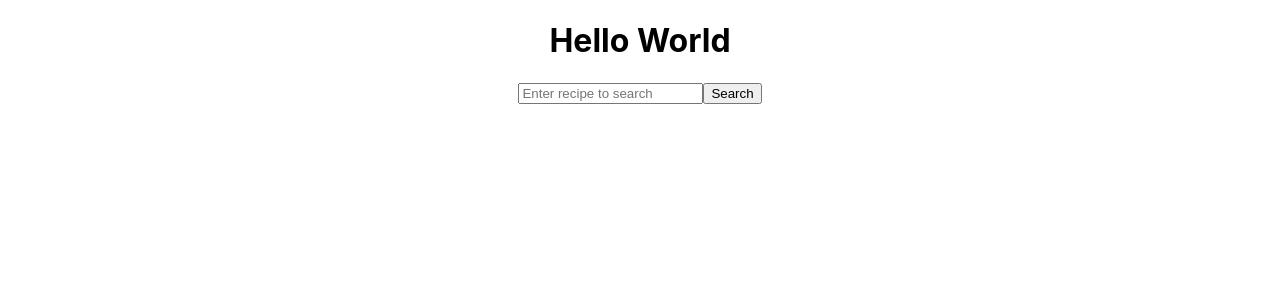
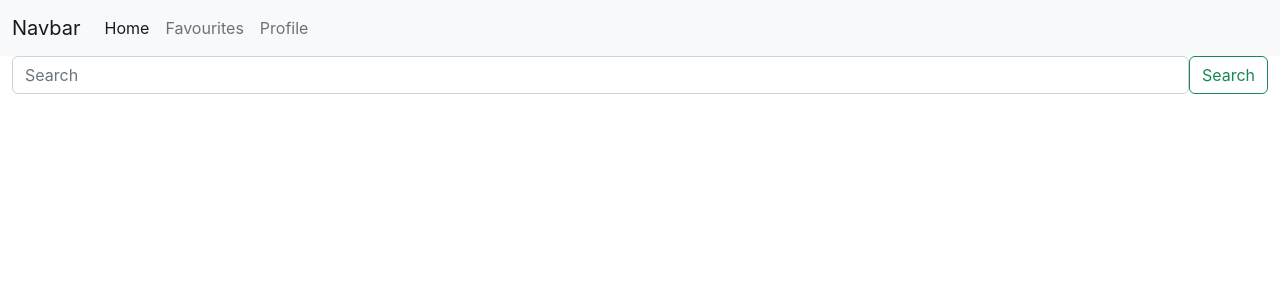
Before and after one commit to Rafael00X/Recipe-Finder, a React (Create React App) app: page / in a window 1280 px wide. Shown: the top 300 px of the page. Built offline with nearby package versions, Linux system fonts and the light colour scheme.

Commit message:
Implemented Bootstrap and added components

```diff
--- a/public/index.html
+++ b/public/index.html
@@ -2,9 +2,15 @@
 <html lang="en">
   <head>
     <meta charset="utf-8" />
-    <link rel="icon" href="%PUBLIC_URL%/favicon.ico" />
     <meta name="viewport" content="width=device-width, initial-scale=1" />
     <title>React App</title>
+
+    <link rel="icon" href="%PUBLIC_URL%/favicon.ico" />
+
+    <!-- BootStrap CSS -->
+    <link href="https://cdn.jsdelivr.net/npm/bootstrap@5.2.0/dist/css/bootstrap.min.css" rel="stylesheet" integrity="sha384-gH2yIJqKdNHPEq0n4Mqa/HGKIhSkIHeL5AyhkYV8i59U5AR6csBvApHHNl/vI1Bx" crossorigin="anonymous">
+    <!-- BootStrap JavaScript Bundle with Popper -->
+    <script src="https://cdn.jsdelivr.net/npm/bootstrap@5.2.0/dist/js/bootstrap.bundle.min.js" integrity="sha384-A3rJD856KowSb7dwlZdYEkO39Gagi7vIsF0jrRAoQmDKKtQBHUuLZ9AsSv4jD4Xa" crossorigin="anonymous" defer></script>
   </head>
   <body>
     <noscript>You need to enable JavaScript to run this app.</noscript>
--- a/src/App.css
+++ b/src/App.css
@@ -1,3 +1,5 @@
 .App {
   text-align: center;
 }
+
+@import url("css/Home.css");
--- a/src/App.js
+++ b/src/App.js
@@ -1,12 +1,11 @@
 import './App.css';
-import Search from './pages/search';
+import Home from './pages/Home';
 
 function App() {
 
   return (
     <div className="App">
-      <h1>Hello World</h1>
-        <Search />
+        <Home />
     </div>
   );
 }
--- a/src/components/DisplayCard.jsx
+++ b/src/components/DisplayCard.jsx
@@ -1,12 +1,13 @@
-
 function DisplayCard(props) {
     console.log("Inside card")
     console.log(props)
-    const { title, image } = props.data;
+    const { title, image } = props;
     return (
-        <div>
-            <img src={image} />
-            <p>{title}</p>
+        <div className="display-card card">
+            <img src={image} className="card-img-top" alt="..."/>
+            <div className="card-body">
+                <h5 className="card-title">{title}</h5>
+            </div>
         </div>
     )
 }
--- /dev/null
+++ b/src/components/Navbar.jsx
@@ -0,0 +1,27 @@
+function Navbar() {
+    return (
+        <nav className="navbar navbar-expand-lg bg-light">
+  <div className="container-fluid">
+    <a className="navbar-brand" href="#">Navbar</a>
+    <button className="navbar-toggler" type="button" data-bs-toggle="collapse" data-bs-target="#navbarSupportedContent" aria-controls="navbarSupportedContent" aria-expanded="false" aria-label="Toggle navigation">
+      <span className="navbar-toggler-icon"></span>
+    </button>
+    <div className="collapse navbar-collapse" id="navbarSupportedContent">
+      <ul className="navbar-nav me-auto mb-2 mb-lg-0">
+        <li className="nav-item">
+          <a className="nav-link active" aria-current="page" href="../">Home</a>
+        </li>
+        <li className="nav-item">
+          <a className="nav-link" href="favourites">Favourites</a>
+        </li>
+        <li className="nav-item">
+          <a className="nav-link" href="profile">Profile</a>
+        </li>
+      </ul>
+    </div>
+  </div>
+</nav>
+    );
+}
+
+export default Navbar;
--- /dev/null
+++ b/src/components/SearchBar.jsx
@@ -0,0 +1,42 @@
+import { useState } from "react";
+import fetchData from "../query";
+
+import DisplayCard from "./DisplayCard";
+
+function Search() {
+    const [value, setValue] = useState('');
+    const [results, setResults] = useState([]);
+
+    const handleSubmit = (event) => {
+        event.preventDefault();
+        fetchData({ query: value }, (res) => (setResults(res)));
+    }
+
+    console.log(results);
+
+    return (
+        <div className="container-fluid">
+            <form className="d-flex search-bar" role="search" onSubmit={handleSubmit}>
+                <input name="query" className="form-control" type="search" placeholder="Search" aria-label="Search" value={value} onChange={(event) => setValue(event.target.value)} />
+                <button className="btn btn-outline-success" type="submit">Search</button>
+            </form>
+
+            <div className="container">
+                <div className="row">
+
+                {results && results.map((result, index) => {
+                    const { title, image } = result;
+                    return (
+                        <div className="col col-md-6 col-lg-auto">
+                            <DisplayCard key={index} title={title} image={image} />
+                        </div>
+                    )
+                })}
+
+                </div>
+            </div>
+        </div>
+    )
+}
+
+export default Search;
--- /dev/null
+++ b/src/css/Home.css
@@ -0,0 +1,10 @@
+.search-bar {
+    max-width: 700px;
+    margin: 15px auto;
+}
+
+.display-card {
+    width: 18rem;
+    height: 20rem;
+    margin-bottom: 5rem;
+}
--- /dev/null
+++ b/src/pages/Home.jsx
@@ -0,0 +1,14 @@
+import { useState } from "react";
+import Navbar from "../components/Navbar";
+import Search from "../components/SearchBar";
+
+function Home() {
+    return (
+        <div id="landing-page">
+            <Navbar />
+            <Search />
+        </div>
+    )
+}
+
+export default Home;
--- a/src/pages/search.js
+++ b/src/pages/search.js
@@ -28,13 +28,13 @@ function Search() {
   console.log(results)
 
     return (
-        <div>
-            <form method='get' onSubmit={handleSubmit}>
-                <input type="text" name="query" value={value} placeholder='Enter recipe to search' onChange={(event) => setValue(event.target.value)} />
-                <input type="submit" value="Search" />
+        <div className="container-fluid">
+            <form className="d-flex search-bar" role="search" onSubmit={handleSubmit}>
+                <input name="query" className="form-control" type="search" placeholder="Search" aria-label="Search" value={value} onChange={(event) => setValue(event.target.value)} />
+                <button className="btn btn-outline-success" type="submit">Search</button>
             </form>
 
-            <div>
+            <div className="mb-4">
                 {results && results.map((result, index) =>
                     <DisplayCard key={index} data={result} />
                 )}
--- /dev/null
+++ b/src/query.js
@@ -0,0 +1,19 @@
+import axios from "axios";
+import { urlBuilder } from "./util";
+
+function fetchData(params, callback) {
+    const url = urlBuilder(params);
+    //const url = "https://api.spoonacular.com/recipes/complexSearch?query=pasta&maxFat=25&number=2&addRecipeInformation=true";
+    console.log(url)
+    axios.get(url)
+        .then((res) => {
+            console.log(res)
+            callback(res.data.results)
+
+        })
+        .catch((err) => {
+            console.log(err)
+        });
+}
+
+export default fetchData;
```
